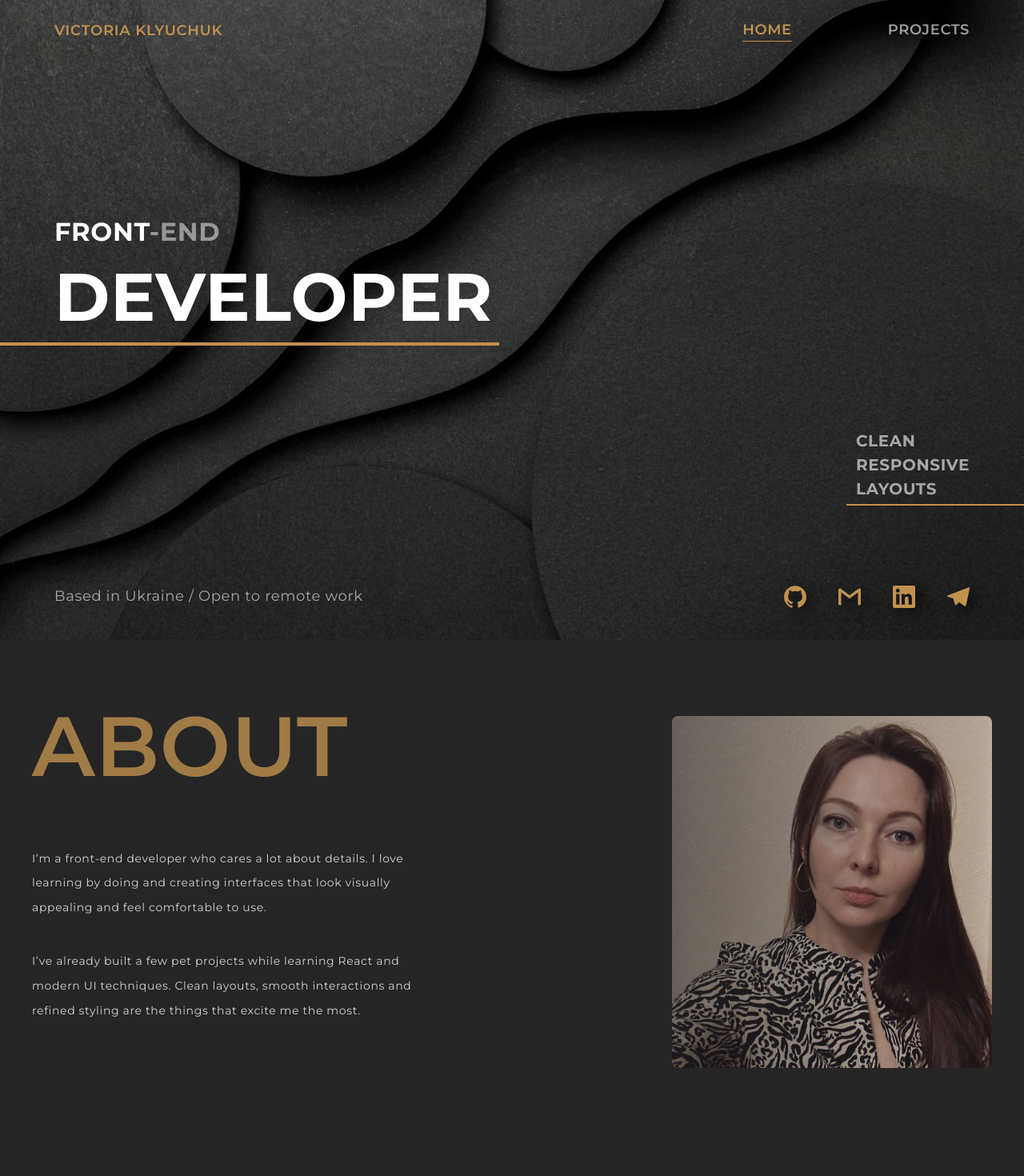
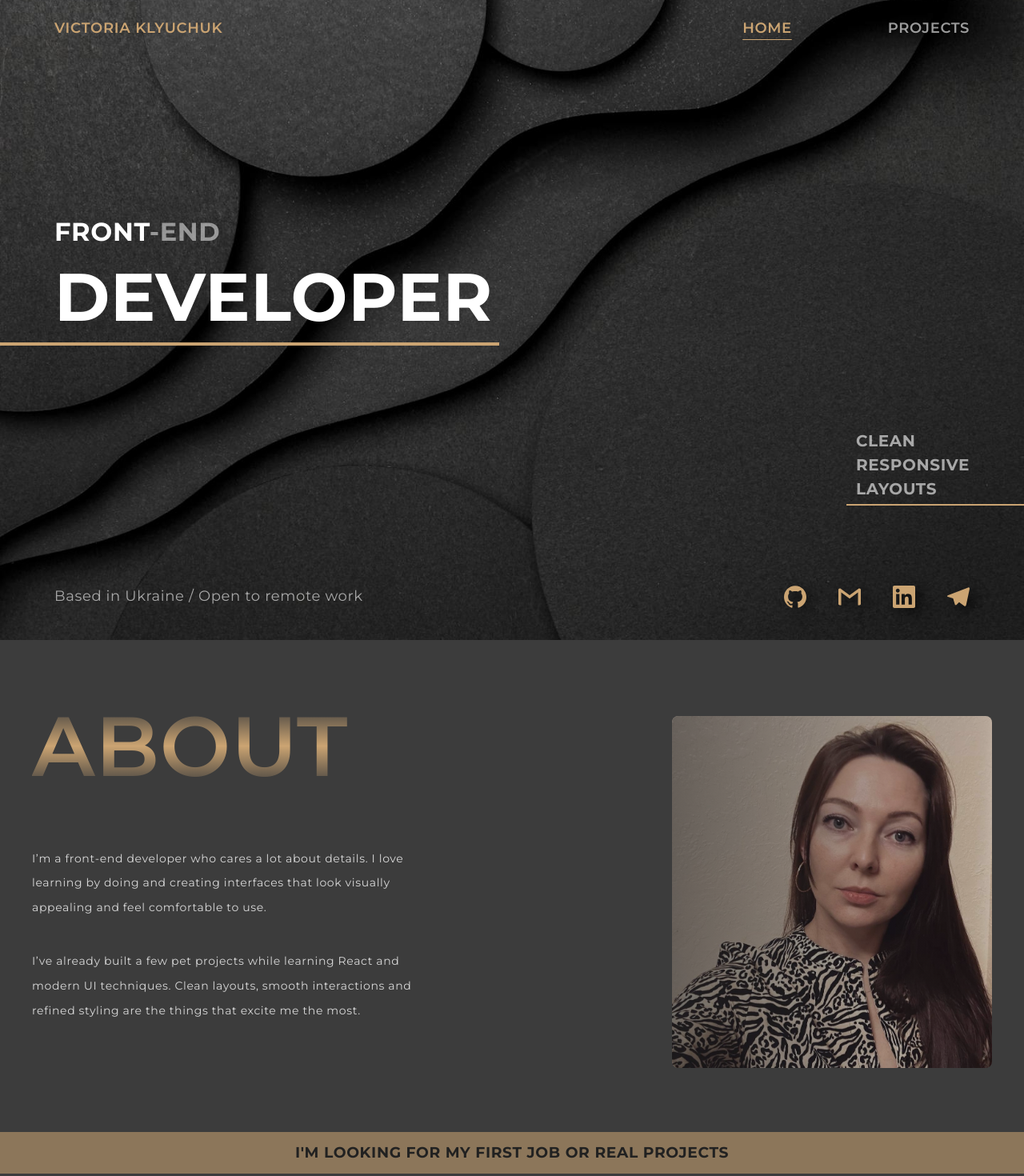
Before and after one commit to klyuchukviktoriya/portfolio, a React (Vite) app: page / in a window 1280 px wide. Shown: the top 1470 px of the page at 80% size. Built offline with nearby package versions, Linux system fonts and the light colour scheme.

Commit message:
changed colors

```diff
--- a/src/components/Footer/Footer.module.scss
+++ b/src/components/Footer/Footer.module.scss
@@ -1,7 +1,7 @@
 @use "../../styles/utils/index" as *;
 
 .footer {
-    background: rgba(24, 24, 24, 0.9);
+    background: rgba(26, 26, 26, 0.6);
     backdrop-filter: blur(3px);
 
     &__container {
--- a/src/components/Header/Header.module.scss
+++ b/src/components/Header/Header.module.scss
@@ -9,7 +9,7 @@
     z-index: 10;
     padding: 24px 0;
     background: transparent;
-    transition: background 0.3s ease, backdrop-filter 0.3s ease;
+    transition: all 0.3s ease;
 
     &__container {
         max-width: 1280px;
@@ -41,7 +41,7 @@
 }
 
 .header.scrolled {
-    background: rgba(24, 24, 24, 0.9);
+    background: rgba(26, 26, 26, 0.6);
     backdrop-filter: blur(3px);
 }
 
--- /dev/null
+++ b/src/components/Job/Job.jsx
@@ -0,0 +1,11 @@
+import css from "./Job.module.scss";
+
+export default function Job() {
+  return (
+    <section className={css.job}>
+      <div className={`${css.job__container} ${css.container}`}>
+        <h3>I'm looking for my first job or real projects</h3>
+      </div>
+    </section>
+  );
+}
--- /dev/null
+++ b/src/components/Job/Job.module.scss
@@ -0,0 +1,32 @@
+.job {
+  padding: 12px 0;
+  background-color: #cba4728f;
+  // background: linear-gradient(180deg, #3c3c3c 0%, #cba472 50%, #3c3c3c 100%);
+
+  &__container {
+    padding: 0 24px;
+    color: var(--dark);
+  }
+
+  h3 {
+    text-align: center;
+    text-transform: uppercase;
+    color: #212121;
+  }
+}
+
+@media screen and (min-width: 768px) {
+  .job {
+    &__container {
+      padding: 0 40px;
+    }
+  }
+}
+
+@media screen and (min-width: 1080px) {
+  .job {
+    &__container {
+      padding: 0 68px;
+    }
+  }
+}
--- a/src/components/Project/Project.module.scss
+++ b/src/components/Project/Project.module.scss
@@ -30,25 +30,30 @@
             top: 0;
             left: 0;
             line-height: 1;
-            background-color: var(--gold);
-            opacity: 0.8;
+            // background-color: var(--gold);
+            background: linear-gradient(180deg, #3c3c3c 0%, #cba472 50%, #3c3c3c 100%);
+            // opacity: 0.8;
             width: 80px;
             border-radius: 8px;
             text-align: center;
-            transition: all 0.4s ease;
+            transition: all 0.8s ease;
         }
 
         &:hover p {
-            opacity: 0;
+            // opacity: 0;
+            transform: translateX(-100%);
         }
     }
 
     h3 {
+        border-bottom: 1px solid var(--gold);
         text-align: center;
-        color: var(--light);
-        opacity: 0.8;
-        font-size: 24px;
+        // color: var(--gold);
+        @include gradient;
+        // opacity: 0.8;
+        font-size: 46px;
         margin-bottom: 12px;
+        text-transform: uppercase;
     }
 
     &__details {
@@ -84,8 +89,6 @@
         }
     }
 
-
-
     &__link {
         font-weight: 500;
         opacity: 0.8;
@@ -93,6 +96,11 @@
         text-decoration-line: underline;
         text-underline-offset: 6px;
         text-decoration-thickness: 1px;
+        transition: all 0.4s ease;
+    }
+
+    &__link:hover {
+        opacity: 1;
     }
 
     &__description {
--- a/src/components/Skills/Skills.module.scss
+++ b/src/components/Skills/Skills.module.scss
@@ -11,12 +11,13 @@
     }
 
     h3 {
+        @include gradient;
         text-align: center;
-        color: var(--gold);
+        // color: var(--gold);
         margin-bottom: 24px;
         font-size: 18px;
         text-transform: uppercase;
-        opacity: 0.8;
+        // opacity: 0.8;
         font-weight: 600;
         text-decoration-line: underline;
         text-underline-offset: 8px;
--- a/src/components/Works/Works.module.scss
+++ b/src/components/Works/Works.module.scss
@@ -25,6 +25,7 @@
             height: 100%;
             object-fit: cover;
             object-position: top;
+            border: 2px solid var(--gold);
         }
     }
 
@@ -33,7 +34,7 @@
         text-transform: uppercase;
         border-radius: 8px;
         color: var(--light);
-        border: 1px solid var(--gold);
+        // border: 1px solid var(--gold);
         font-size: 16px;
         background-color: transparent;
         opacity: 0.8;
@@ -42,15 +43,15 @@
 
     @keyframes pulse-glow {
         0% {
-            box-shadow: 0 0 0 rgba(193, 145, 79, 0);
+            box-shadow: 0 0 0 rgba(60, 60, 60, 0);
         }
 
         50% {
-            box-shadow: 0 0 20px rgba(220, 150, 59, 0.8);
+            box-shadow: 0 0 20px rgba(203, 164, 114, 0.8);
         }
 
         100% {
-            box-shadow: 0 0 0 rgba(193, 145, 79, 0);
+            box-shadow: 0 0 0 rgba(60, 60, 60, 0);
         }
     }
 
--- a/src/pages/HomePage.jsx
+++ b/src/pages/HomePage.jsx
@@ -3,7 +3,7 @@ import Hero from "@/components/Hero/Hero";
 import About from "@/components/About/About";
 import Skills from "@/components/Skills/Skills";
 import Works from "@/components/Works/Works";
-import Footer from "@/components/Footer/Footer";
+import Job from "@/components/Job/Job";
 
 export default function HomePage() {
   return (
@@ -11,6 +11,7 @@ export default function HomePage() {
       <PageWrapper>
         <Hero />
         <About />
+        <Job />
         <Skills />
         <Works />
       </PageWrapper>
--- a/src/styles/main.css
+++ b/src/styles/main.css
@@ -1,7 +1,7 @@
 :root {
-  --dark: #252525;
+  --dark: #3c3c3c;
   --light: #FFFFFF;
-  --gold: #C1914F;
+  --gold: #cba472;
   --text: 8px 6px 8px rgba(0, 0, 0, 1);
   --box: 8px 6px 8px rgba(0, 0, 0, 0.4);
 }
@@ -34,6 +34,13 @@ nav > a {
   text-transform: uppercase;
   opacity: 0.6;
   font-weight: 600;
+  transition: all 0.3s ease;
+  line-height: 1;
+}
+
+nav > a:not(.active):hover {
+  opacity: 1;
+  color: var(--gold);
 }
 
 @media screen and (min-width: 800px) {
--- a/src/styles/utils/_mixins.scss
+++ b/src/styles/utils/_mixins.scss
@@ -18,9 +18,16 @@
     }
 }
 
+@mixin gradient {
+    background: linear-gradient(180deg, #3c3c3c 0%, #cba472 50%, #3c3c3c 100%);
+    -webkit-background-clip: text;
+    background-clip: text;
+    -webkit-text-fill-color: transparent;
+    color: transparent;
+}
+
 @mixin title {
-    color: var(--gold);
-    opacity: 0.8;
+    @include gradient;
     font-size: 64px;
     font-weight: 600;
     line-height: 1;
--- a/src/styles/utils/_utils.scss
+++ b/src/styles/utils/_utils.scss
@@ -21,12 +21,18 @@ button {
     opacity: 1;
 }
 
-
 nav>a {
     font-size: 24px;
     text-transform: uppercase;
     opacity: 0.6;
     font-weight: 600;
+    transition: all 0.3s ease;
+    line-height: 1;
+}
+
+nav>a:not(.active):hover {
+    opacity: 1;
+    color: var(--gold);
 }
 
 @media screen and (min-width: 800px) {
--- a/src/styles/utils/_variables.scss
+++ b/src/styles/utils/_variables.scss
@@ -1,7 +1,8 @@
 :root {
-    --dark: #252525;
+    --dark: #3c3c3c;
     --light: #FFFFFF;
-    --gold: #C1914F;
+    // --gold: #C1914F;
+    --gold: #cba472;
     --text: 8px 6px 8px rgba(0, 0, 0, 1);
     --box: 8px 6px 8px rgba(0, 0, 0, 0.4);
 }
```
Also changed, not shown: 1 other file (tests, documents, lock files or other folders).
